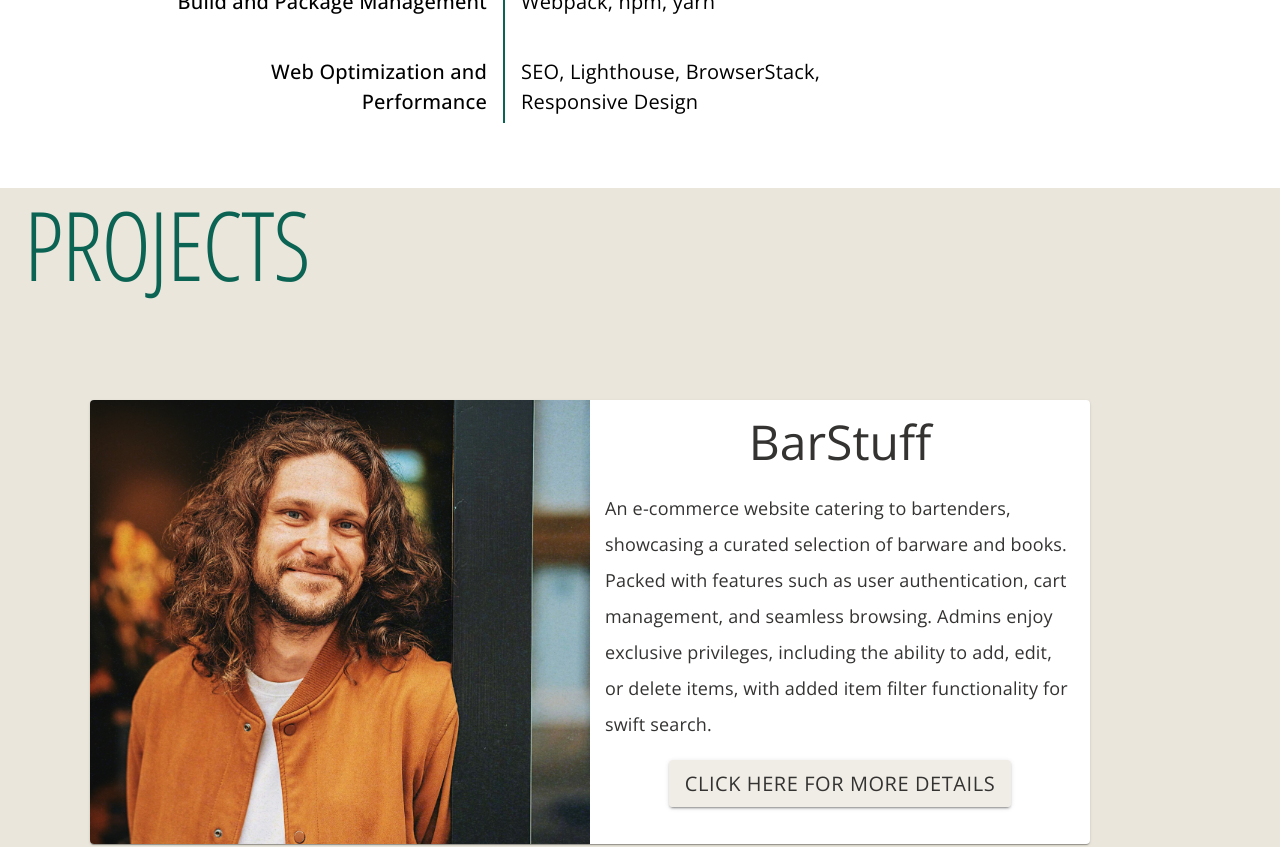
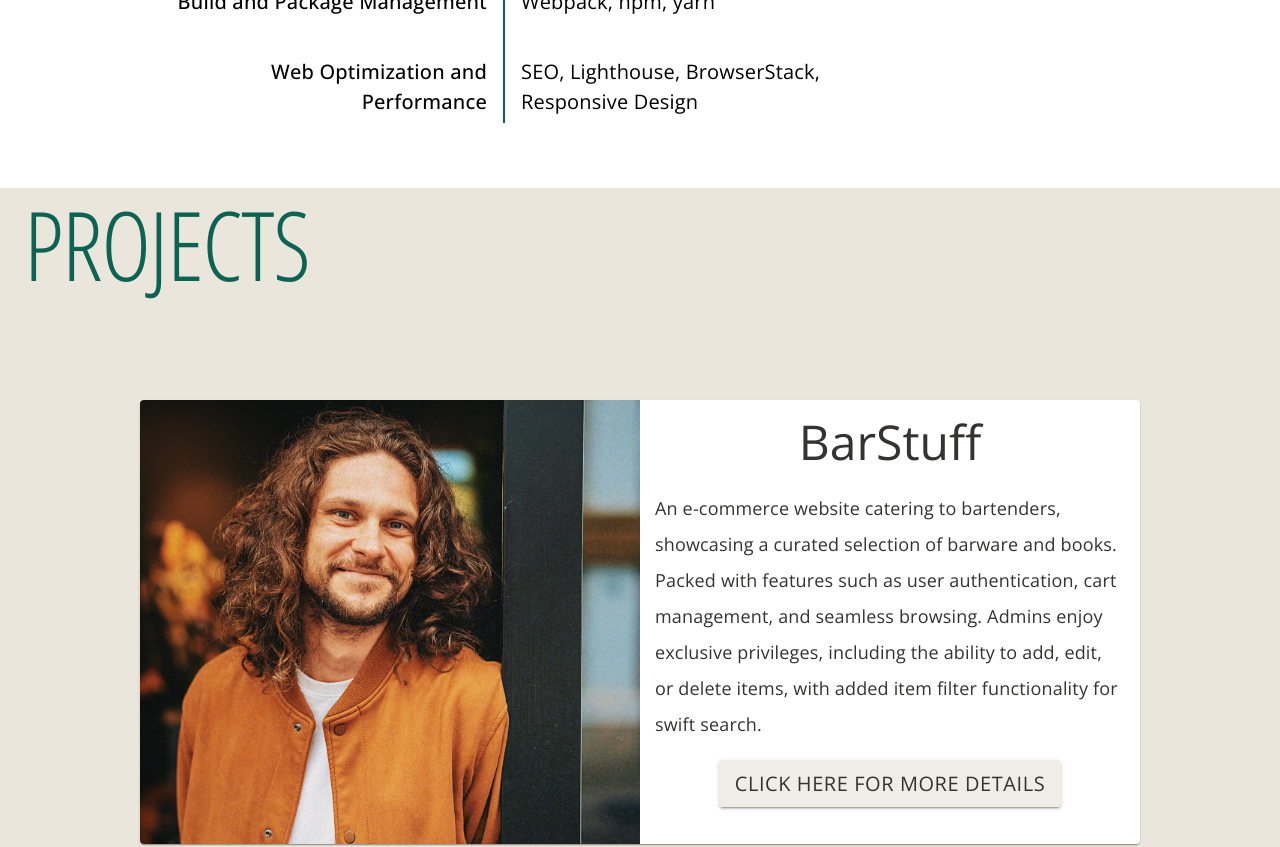
Before and after one commit to szabidev/landing_page, a React (Create React App) app: page / in a window 1280 px wide. Shown: the part 2413-3260 px from the top of the page. Built offline with nearby package versions, Linux system fonts and the light colour scheme.

Commit message:
fixed margin issue on 1024

```diff
--- a/src/materialStyles/ProjectBox.ts
+++ b/src/materialStyles/ProjectBox.ts
@@ -15,4 +15,7 @@ export const ProjectBox = styled(Box)(() => ({
     marginRight: 0,
     paddingTop: "50px",
   },
+  "@media screen and (min-width:801px) and (max-width:1300px)": {
+    marginRight: 0,
+  },
 }));
```
